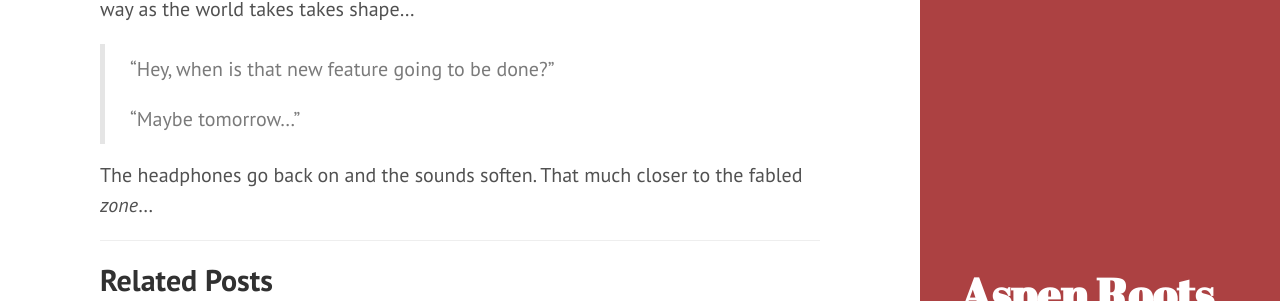
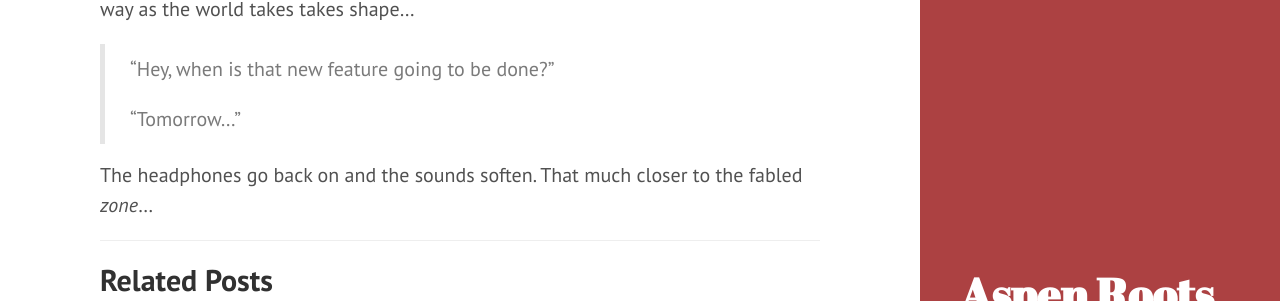
Before and after one commit to jsturtevant/jsturtevant.github.io, a Jekyll site: the page built from _posts/2014-08-27-Coding-with-music.markdown, in a window 1280 px wide and 949 px high. Shown: the part 276-577 px from the top of the window. Built offline with Jekyll 4.4.1, drawn with Linux system fonts in a browser that asks for light colours; Markdown is read by kramdown in place of the engine named in the settings; comment, search, counter and statistics services are not loaded.

Commit message:
small tweak to response

```diff
--- a/_posts/2014-08-27-Coding-with-music.markdown
+++ b/_posts/2014-08-27-Coding-with-music.markdown
@@ -9,6 +9,6 @@ The headphones go on and the sounds soften.  That much closer to the fable *zone
 
 >"Hey, when is that new feature going to be done?"
 >
->"Maybe tomorrow..."
+>"Tomorrow..."
 
 The headphones go back on and the sounds soften.  That much closer to the fabled *zone*...
```
